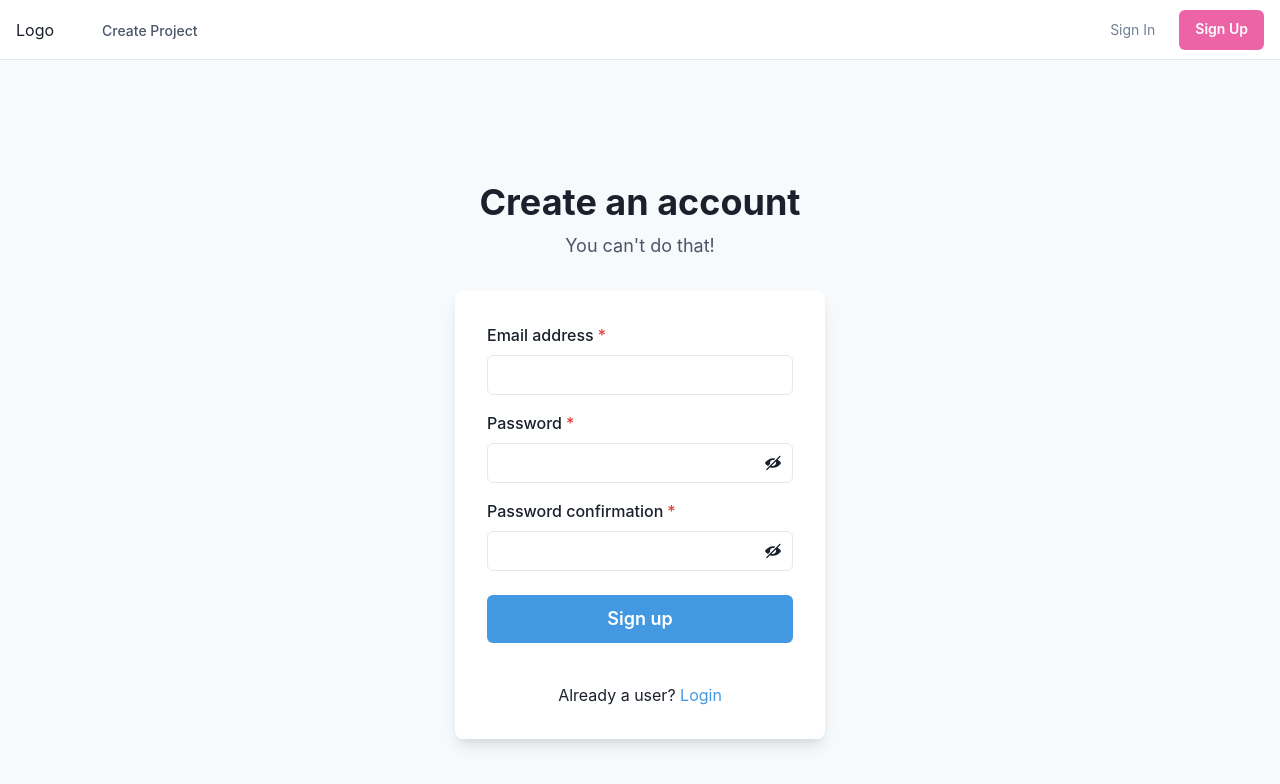
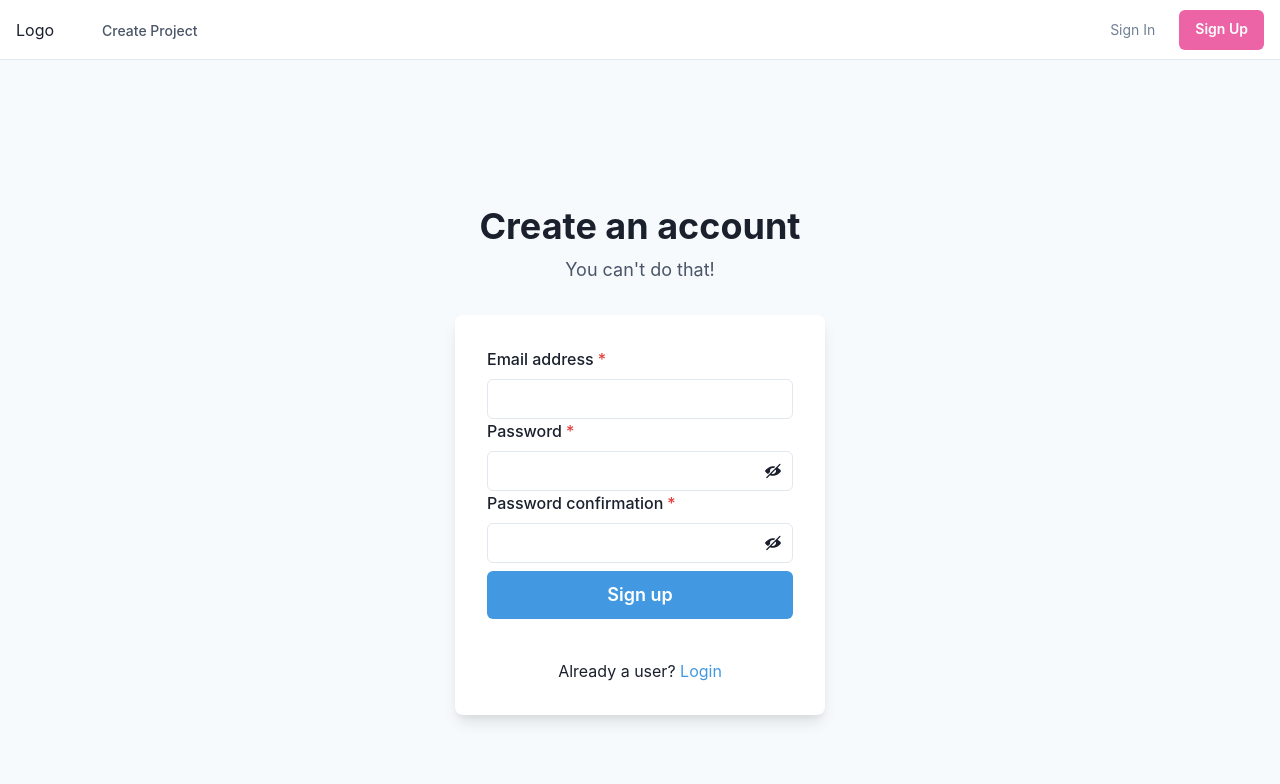
Before and after one commit to CraftAcademy/art_nouveau, a React (Create React App) app: page /projects/create in a window 1280 px wide. Shown: the top 784 px of the page. Built offline with nearby package versions, Linux system fonts and the light colour scheme.

Commit message:
WIP adds html form tag to SignUp component

```diff
--- a/src/components/auth/SignUp.jsx
+++ b/src/components/auth/SignUp.jsx
@@ -1,9 +1,3 @@
-// const SignUp = ({ message }) => {
-//   return <div data-cy="create-account-form">{message}</div>;
-// };
-
-// export default SignUp;
-
 import {
   Flex,
   Box,
@@ -26,7 +20,10 @@ import { ViewIcon, ViewOffIcon } from "@chakra-ui/icons";
 const SignUp = ({ message }) => {
   const [showPassword, setShowPassword] = useState(false);
 
-
+  const handleSubmit = (event) => {
+    event.preventDefault();
+    debugger
+  }
 
   return (
     <Flex
@@ -52,11 +49,13 @@ const SignUp = ({ message }) => {
           p={8}
         >
           <Stack spacing={4}>
-            <FormControl id="email" isRequired>
+            <form onSubmit={(event) => handleSubmit(event)}>
+
+            <FormControl isRequired>
               <FormLabel>Email address</FormLabel>
-              <Input type="email" data-cy="email" />
+              <Input name="email" type="email" data-cy="email" />
             </FormControl>
-            <FormControl id="password" isRequired>
+            <FormControl name="password" isRequired>
               <FormLabel>Password</FormLabel>
               <InputGroup>
                 <Input
@@ -75,7 +74,7 @@ const SignUp = ({ message }) => {
                 </InputRightElement>
               </InputGroup>
             </FormControl>
-            <FormControl id="password-conf" isRequired>
+            <FormControl name="password-conf" isRequired>
               <FormLabel>Password confirmation</FormLabel>
               <InputGroup>
                 <Input
@@ -96,6 +95,7 @@ const SignUp = ({ message }) => {
             </FormControl>
             <Stack spacing={10} pt={2}>
               <Button
+                type="submit"
                 data-cy="submit"
                 loadingText="Submitting"
                 size="lg"
@@ -108,6 +108,7 @@ const SignUp = ({ message }) => {
                 Sign up
               </Button>
             </Stack>
+            </form>
             <Stack pt={6}>
               <Text align={"center"}>
                 Already a user? <Link color={"blue.400"}>Login</Link>
```
Also changed, not shown: 1 other file (tests, documents, lock files or other folders).
